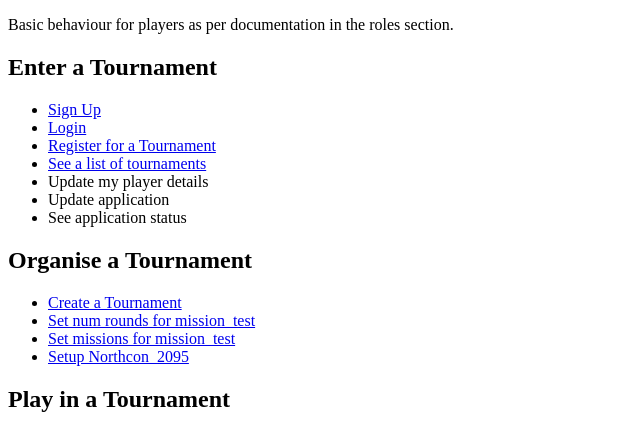
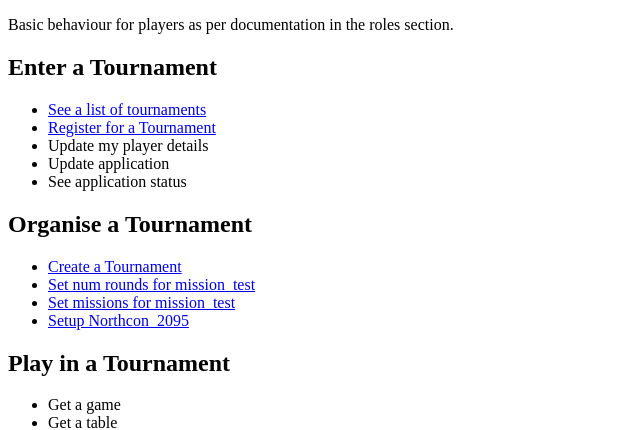
Before and after one commit to roberthiggins/tournament-organiser, a Django app: page /devindex in a window 1280 px wide. Shown: the top 430 px of the page, without its empty margins (0-640 px from the left). Run offline with Django 3.2, Linux system fonts and the light colour scheme; parts of the project's set-up code (start-up, migrations or seed data) failed here and were passed over.

Commit message:
[Webserver] Removing login/sign up from dev index

```diff
--- a/webserver/src/templates/dev-index.html
+++ b/webserver/src/templates/dev-index.html
@@ -10,10 +10,8 @@
 
         <h2>Enter a Tournament</h2>
         <ul>
-            <li><a href="signup">Sign Up</a></li>
-            <li><a href="login">Login</a></li>
+            <li><a href="tournaments">See a list of tournaments</a></li>
             <li><a href="registerforatournament">Register for a Tournament</a></li>
-            <li><a href="tournaments">See a list of tournaments</a></li>
             <li>Update my player details</li>
             <li>Update application</li>
             <li>See application status</li>
```
